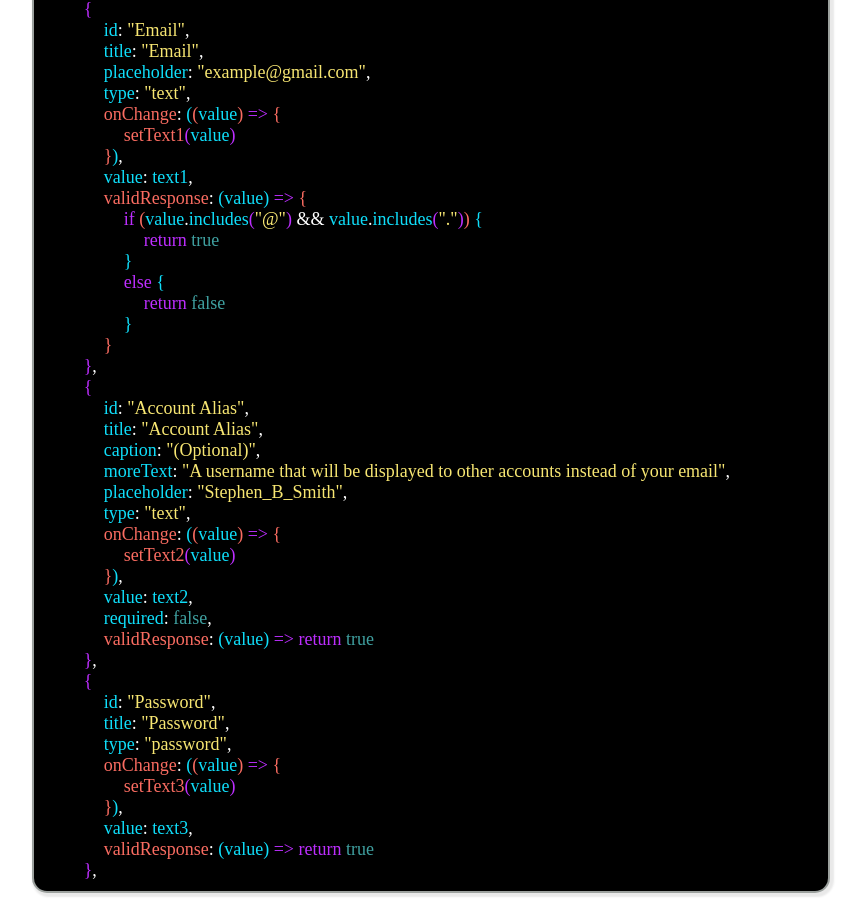
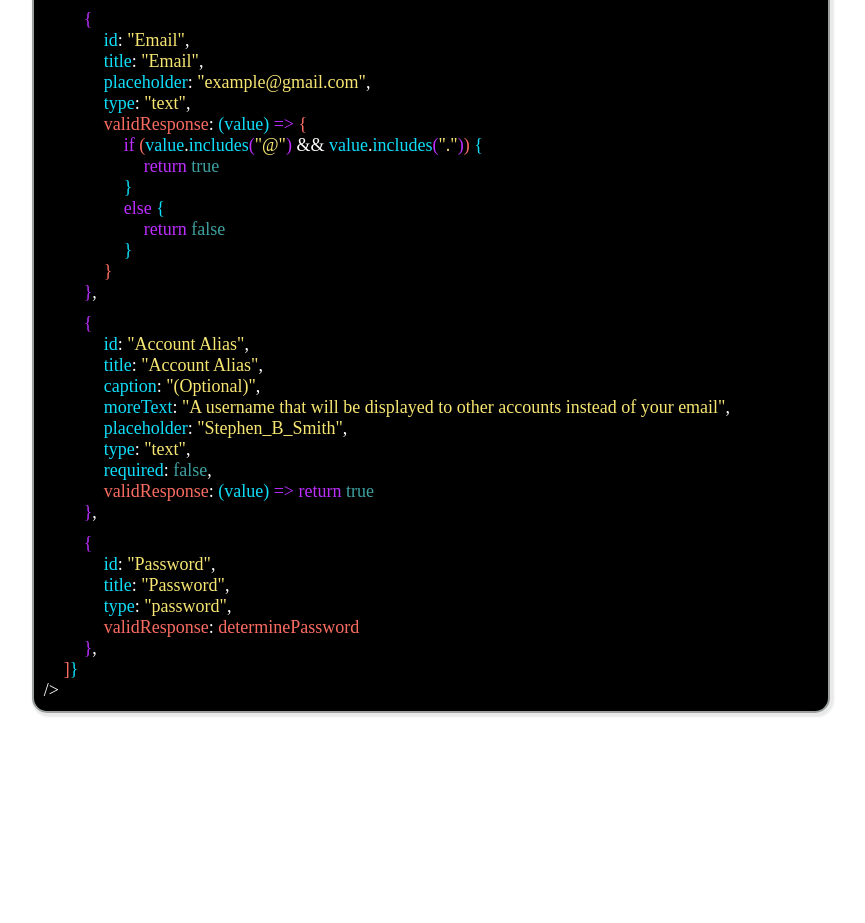
Before and after one commit to NLanese/the-codex, a Next.js app: page /showcases/ostrich-components/ostrich_forms in a window 1280 px wide. Shown: the part 895-1818 px from the top of the page, without its empty margins (232-1097 px from the left). After the commit the page ends 1638 px from the top, so only its background shows below. Built offline with nearby package versions, Linux system fonts and the light colour scheme.

Commit message:
Update ostForms.js

```diff
--- a/components/ostrich-components/ostForms.js
+++ b/components/ostrich-components/ostForms.js
@@ -71,9 +71,9 @@ export default function OstFormsShowcase(){
                         title: "Email",
                         placeholder: "example@email.com",
                         type: "text",
-                        onChange: ((value) => {
-                            setText1(value)
-                        }),
+                        // onChange: ((value) => {
+                        //     setText1(value)
+                        // }),
                         value: text1,
                         validResponse: (value) => {
                             if (value.includes("@") && value.includes(".")){
@@ -91,8 +91,8 @@ export default function OstFormsShowcase(){
                         moreText: "A username that will be displayed to other accounts instead of your email",
                         placeholder: "Stephen_B_Smith",
                         type: "text",
-                        onChange: ((value) => setText2(value)),
-                        value: text2,
+                        // onChange: ((value) => setText2(value)),
+                        // value: text2,
                         required: false,
                         validResponse: () => true
                     },
@@ -100,8 +100,8 @@ export default function OstFormsShowcase(){
                         id: "Password",
                         title: "Password",
                         type: "password",
-                        onChange: ((value) => setText3(value)),
-                        value: text3,
+                        // onChange: ((value) => setText3(value)),
+                        // value: text3,
                         validResponse: determinePassword
                     },
 
@@ -141,7 +141,7 @@ export default function OstFormsShowcase(){
                     </p>
 
                     {/* Field One */}
-                    <div>
+                    <div style={{marginTop: 10}}>
                         <p style={{...Styles.Code.code, fontSize: 18, marginLeft: 40}}>
                             <span style={Styles.Code.keyword}>{"{"}</span>
                         </p>
@@ -167,33 +167,6 @@ export default function OstFormsShowcase(){
                             <span style={Styles.Code.var}>type</span>
                             <span style={Styles.Code.reg}>: </span>
                             <span style={Styles.Code.str}>"text"</span>
-                            <span style={Styles.Code.reg}>, </span>
-                        </p>
-                        <p style={{...Styles.Code.code, fontSize: 18, marginLeft: 60}}>
-                            <span style={Styles.Code.func}>onChange</span>
-                            <span style={Styles.Code.reg}>: </span>
-                            <span style={Styles.Code.var}>{"("}</span>
-                            <span style={Styles.Code.func}>{"("}</span>
-                            <span style={Styles.Code.var}>value</span>
-                            <span style={Styles.Code.func}>{")"}</span>
-                            <span style={Styles.Code.keyword}>{" => "}</span>
-                            <span style={Styles.Code.func}>{"{"}</span>
-                        </p>
-                        <p style={{...Styles.Code.code, fontSize: 18, marginLeft: 80}}>
-                            <span style={Styles.Code.func}>setText1</span>
-                            <span style={Styles.Code.keyword}>{"("}</span>
-                            <span style={Styles.Code.var}>value</span>
-                            <span style={Styles.Code.keyword}>{")"}</span>
-                        </p>
-                        <p style={{...Styles.Code.code, fontSize: 18, marginLeft: 60}}>
-                            <span style={Styles.Code.func}>{"}"}</span>
-                            <span style={Styles.Code.var}>{")"}</span>
-                            <span style={Styles.Code.reg}>, </span>
-                        </p>
-                        <p style={{...Styles.Code.code, fontSize: 18, marginLeft: 60}}>
-                            <span style={Styles.Code.var}>value</span>
-                            <span style={Styles.Code.reg}>: </span>
-                            <span style={Styles.Code.var}>text1</span>
                             <span style={Styles.Code.reg}>, </span>
                         </p>
                         <p style={{...Styles.Code.code, fontSize: 18, marginLeft: 60}}>
@@ -252,7 +225,7 @@ export default function OstFormsShowcase(){
                     </div>
 
                     {/* Field Two */}
-                    <div>
+                    <div style={{marginTop: 10}}>
                         <p style={{...Styles.Code.code, fontSize: 18, marginLeft: 40}}>
                             <span style={Styles.Code.keyword}>{"{"}</span>
                         </p>
@@ -293,33 +266,6 @@ export default function OstFormsShowcase(){
                             <span style={Styles.Code.reg}>, </span>
                         </p>
                         <p style={{...Styles.Code.code, fontSize: 18, marginLeft: 60}}>
-                            <span style={Styles.Code.func}>onChange</span>
-                            <span style={Styles.Code.reg}>: </span>
-                            <span style={Styles.Code.var}>{"("}</span>
-                            <span style={Styles.Code.func}>{"("}</span>
-                            <span style={Styles.Code.var}>value</span>
-                            <span style={Styles.Code.func}>{")"}</span>
-                            <span style={Styles.Code.keyword}>{" => "}</span>
-                            <span style={Styles.Code.func}>{"{"}</span>
-                        </p>
-                        <p style={{...Styles.Code.code, fontSize: 18, marginLeft: 80}}>
-                            <span style={Styles.Code.func}>setText2</span>
-                            <span style={Styles.Code.keyword}>{"("}</span>
-                            <span style={Styles.Code.var}>value</span>
-                            <span style={Styles.Code.keyword}>{")"}</span>
-                        </p>
-                        <p style={{...Styles.Code.code, fontSize: 18, marginLeft: 60}}>
-                            <span style={Styles.Code.func}>{"}"}</span>
-                            <span style={Styles.Code.var}>{")"}</span>
-                            <span style={Styles.Code.reg}>, </span>
-                        </p>
-                        <p style={{...Styles.Code.code, fontSize: 18, marginLeft: 60}}>
-                            <span style={Styles.Code.var}>value</span>
-                            <span style={Styles.Code.reg}>: </span>
-                            <span style={Styles.Code.var}>text2</span>
-                            <span style={Styles.Code.reg}>, </span>
-                        </p>
-                        <p style={{...Styles.Code.code, fontSize: 18, marginLeft: 60}}>
                             <span style={Styles.Code.var}>required</span>
                             <span style={Styles.Code.reg}>: </span>
                             <span style={Styles.Code.bool}>false</span>
@@ -342,7 +288,7 @@ export default function OstFormsShowcase(){
                     </div>
 
                     {/* Field Three */}
-                    <div>
+                    <div style={{marginTop: 10}}>
                         <p style={{...Styles.Code.code, fontSize: 18, marginLeft: 40}}>
                             <span style={Styles.Code.keyword}>{"{"}</span>
                         </p>
@@ -365,47 +311,24 @@ export default function OstFormsShowcase(){
                             <span style={Styles.Code.reg}>, </span>
                         </p>
                         <p style={{...Styles.Code.code, fontSize: 18, marginLeft: 60}}>
-                            <span style={Styles.Code.func}>onChange</span>
-                            <span style={Styles.Code.reg}>: </span>
-                            <span style={Styles.Code.var}>{"("}</span>
-                            <span style={Styles.Code.func}>{"("}</span>
-                            <span style={Styles.Code.var}>value</span>
-                            <span style={Styles.Code.func}>{")"}</span>
-                            <span style={Styles.Code.keyword}>{" => "}</span>
-                            <span style={Styles.Code.func}>{"{"}</span>
-                        </p>
-                        <p style={{...Styles.Code.code, fontSize: 18, marginLeft: 80}}>
-                            <span style={Styles.Code.func}>setText3</span>
-                            <span style={Styles.Code.keyword}>{"("}</span>
-                            <span style={Styles.Code.var}>value</span>
-                            <span style={Styles.Code.keyword}>{")"}</span>
-                        </p>
-                        <p style={{...Styles.Code.code, fontSize: 18, marginLeft: 60}}>
-                            <span style={Styles.Code.func}>{"}"}</span>
-                            <span style={Styles.Code.var}>{")"}</span>
-                            <span style={Styles.Code.reg}>, </span>
-                        </p>
-                        <p style={{...Styles.Code.code, fontSize: 18, marginLeft: 60}}>
-                            <span style={Styles.Code.var}>value</span>
-                            <span style={Styles.Code.reg}>: </span>
-                            <span style={Styles.Code.var}>text3</span>
-                            <span style={Styles.Code.reg}>, </span>
-                        </p>
-                        <p style={{...Styles.Code.code, fontSize: 18, marginLeft: 60}}>
                             <span style={Styles.Code.func}>validResponse</span>
                             <span style={Styles.Code.reg}>: </span>
-                            <span style={Styles.Code.var}>{"("}</span>
-                            <span style={Styles.Code.var}>value</span>
-                            <span style={Styles.Code.var}>{")"}</span>
-                            <span style={Styles.Code.keyword}>{" => "}</span>
-                            <span style={Styles.Code.keyword}>return</span>
-                            <span style={Styles.Code.bool}> true</span>
+                            <span style={Styles.Code.func}>determinePassword</span>
                         </p>
                         <p style={{...Styles.Code.code, fontSize: 18, marginLeft: 40}}>
                             <span style={Styles.Code.keyword}>{"}"}</span>
                             <span style={Styles.Code.reg}>{","}</span>
                         </p>
                     </div>
+
+                    <p style={{...Styles.Code.code, fontSize: 18, marginLeft: 20}}>
+                        <span style={Styles.Code.func}>{"]"}</span>
+                        <span style={Styles.Code.var}>{"}"}</span>
+                    </p>
+                    <p style={{...Styles.Code.code, fontSize: 18}}>
+                        <span style={Styles.Code.reg}>{"/>"}</span>
+                    </p>
+
                 </div>
 
         </div>
```
